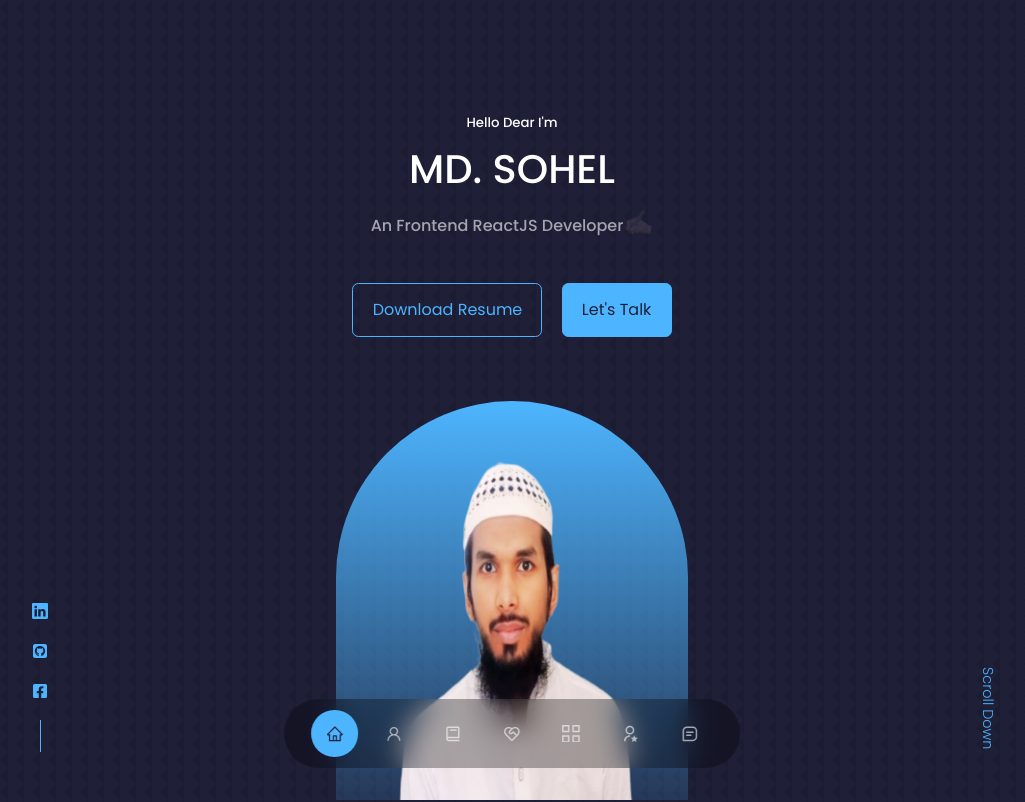
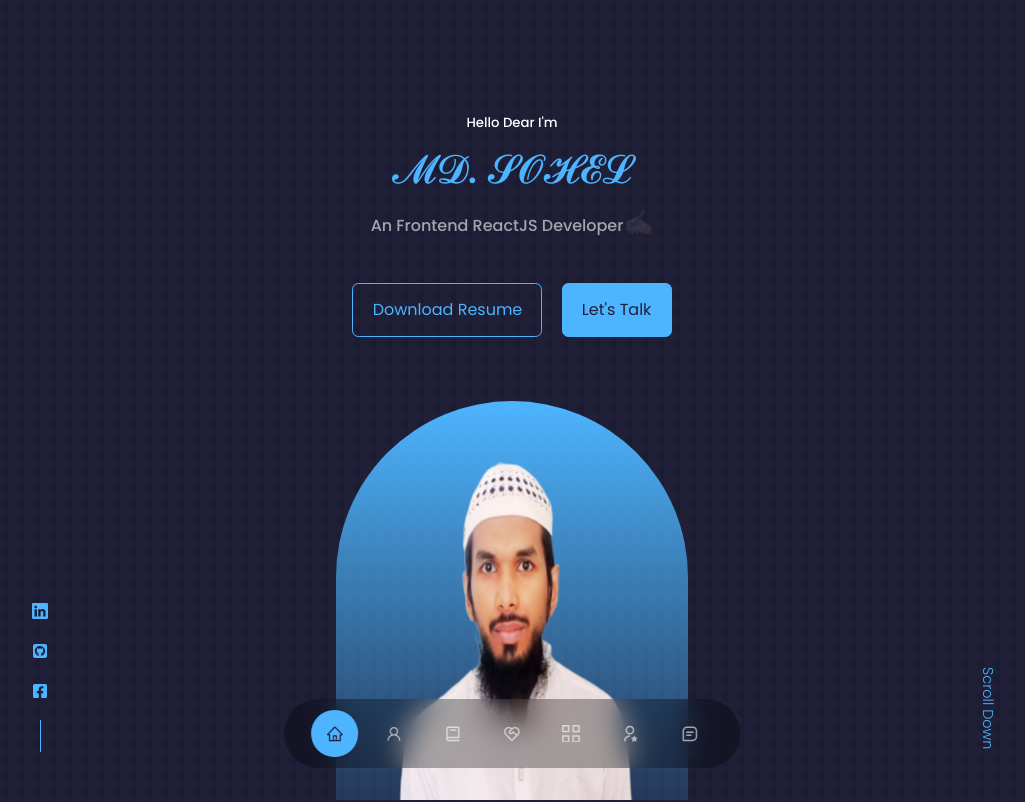
Before and after one commit to khanmdsohel02/sohel.dev.portfolio, a React (Vite) app: page / in a window 1280 px wide. Shown: the top 802 px of the page, without its empty margins (128-1153 px from the left). Built offline with nearby package versions, Linux system fonts and the light colour scheme.

Commit message:
name style change

```diff
--- a/src/components/footer/Footer.jsx
+++ b/src/components/footer/Footer.jsx
@@ -4,9 +4,18 @@ import { FaSquareGithub } from "react-icons/fa6";
 const Footer = () => {
   return (
     <footer>
+      {/* <a href="#" className="footer__logo">
+        SoHeL.DEV
+      </a> */}
+      {/* <a href="#" className="footer__logo">
+        𝓢𝓞𝓗𝓔𝓛.𝓓𝓔𝓥
+      </a> */}
       <a href="#" className="footer__logo">
-        SoHeL.DEV
+        𝕊𝕆ℍ𝔼𝕃.𝔻𝔼𝕍
       </a>
+      {/* <a href="#" className="footer__logo">
+        █▓▒▒░░░𝕊𝕆ℍ𝔼𝕃.𝔻𝔼𝕍░░░▒▒▓█
+      </a> */}
 
       <ul className="permalinks">
         <li>
--- a/src/components/footer/footer.css
+++ b/src/components/footer/footer.css
@@ -12,10 +12,10 @@ footer a {
 
 .footer__logo {
   font-size: 2rem;
-  font-weight: 500;
+  font-weight: 700;
   margin-bottom: 2rem;
   display: inline-block;
-  text-transform: uppercase;
+  /* text-transform: uppercase; */
 }
 
 .permalinks {
--- a/src/components/header/Header.jsx
+++ b/src/components/header/Header.jsx
@@ -31,7 +31,9 @@ const Header = () => {
     <header>
       <div className="container header__container">
         <h5>Hello Dear I&apos;m</h5>
-        <h1>Md. SoHeL</h1>
+        {/* <h1>Md. SoHeL</h1> */}
+        <h1 className="myName">𝓜𝓓. 𝓢𝓞𝓗𝓔𝓛</h1>
+
         <h5 className="text-light">
           An <span ref={el} />
         </h5>
--- a/src/components/header/header.css
+++ b/src/components/header/header.css
@@ -9,8 +9,9 @@ header {
   height: 100%;
   position: relative;
 }
-.header__container h1 {
-  text-transform: uppercase;
+.header__container .myName {
+  /* text-transform: uppercase; */
+  color: var(--color-primary);
 }
 .text-light {
   font-size: 1rem;
```
